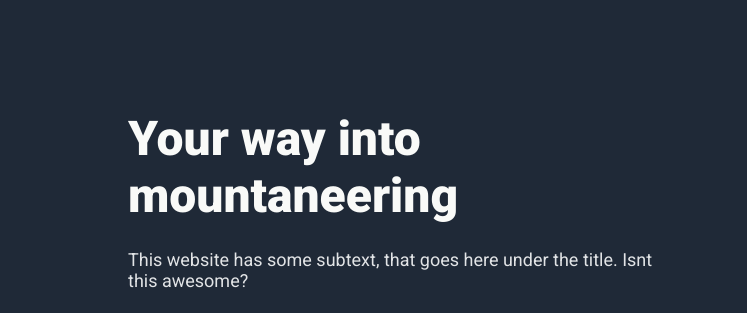
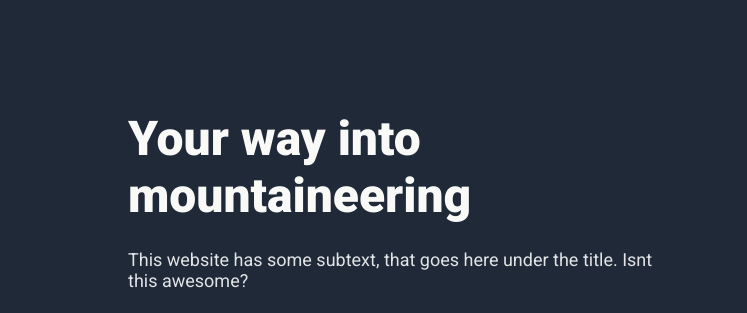
Before and after one commit to guudewie/landing_page, a plain HTML site: page index.html in a window 1280 px wide. Shown: the part 80-393 px from the top of the page, 0-747 px from the left. Drawn offline with Linux system fonts and the light colour scheme.

Commit message:
fix another typo

```diff
--- a/index.html
+++ b/index.html
@@ -28,7 +28,7 @@
 
         <div class="main-top">
             <div class="hero-text">
-                <div class="hero-title">Your way into mountaneering</div>
+                <div class="hero-title">Your way into mountaineering</div>
                 <div class="hero-sub-title">This website has some subtext, that goes here under the title. Isnt this awesome?</div>
                 <a href="./any_button.html">
                     <button class="sign-up-top">Sign up</button>
```
